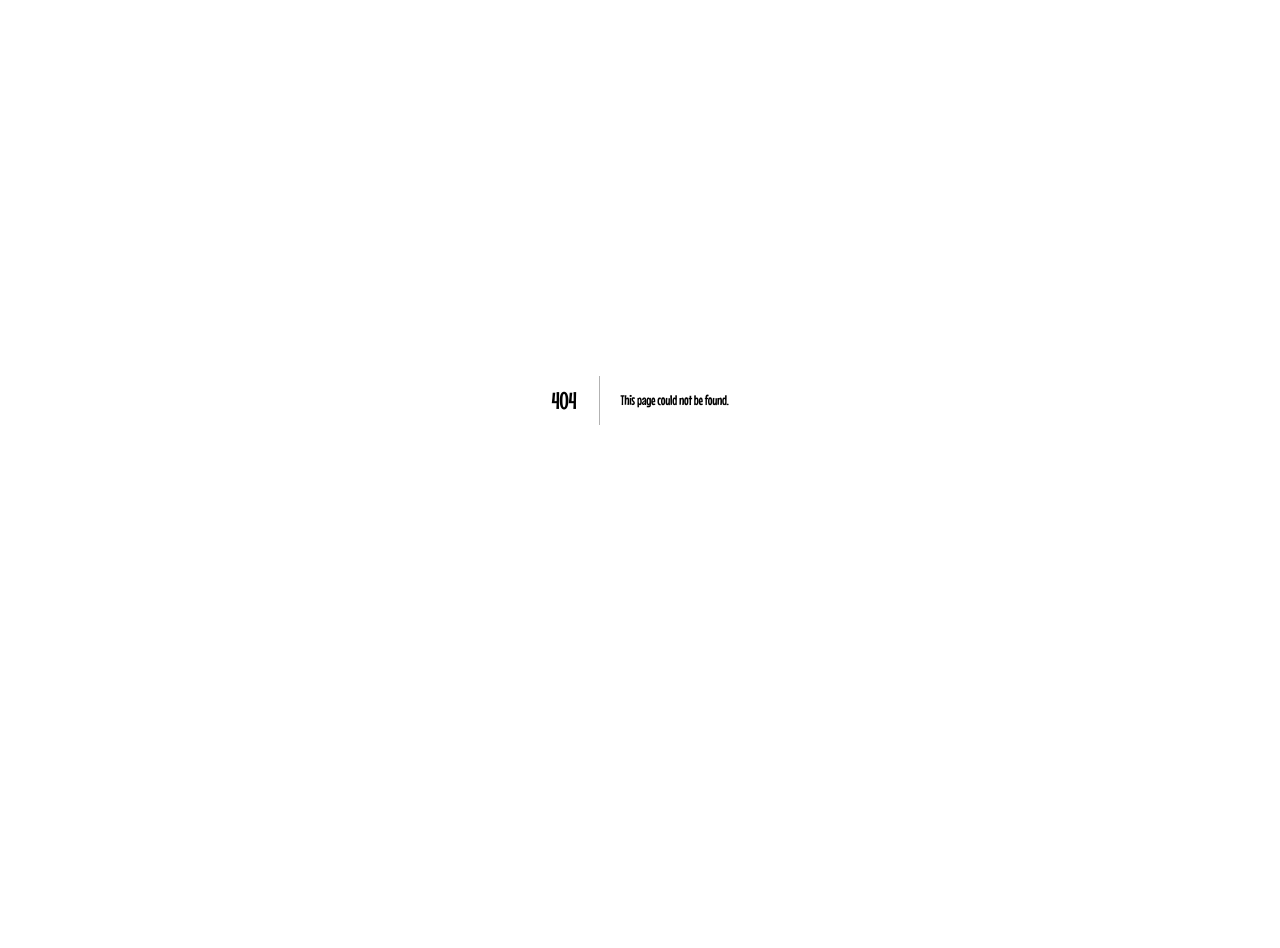
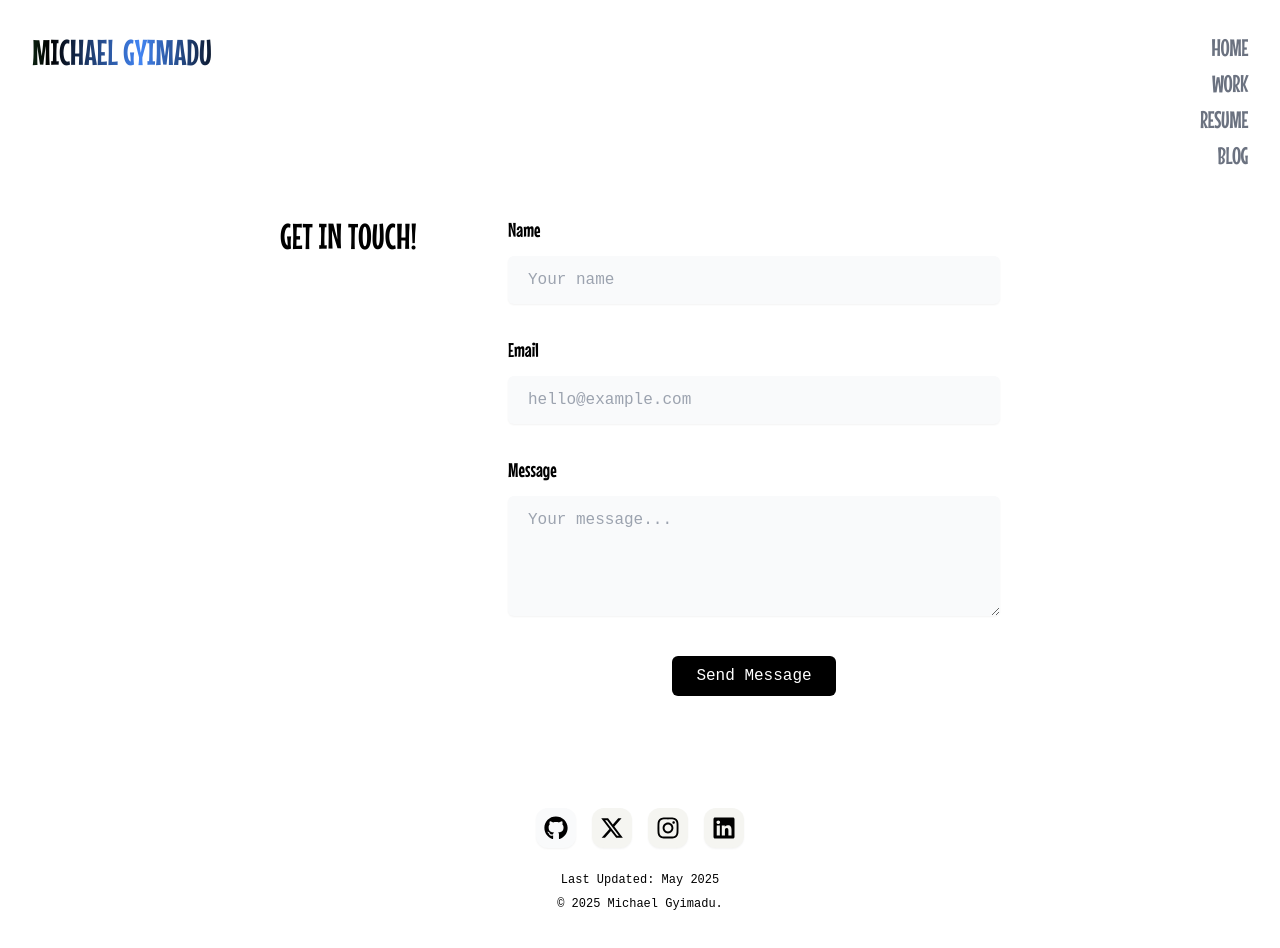
Before and after one commit to gyimadu/portfolio, a Next.js app: page /contact in a window 1280 px wide. Before the commit this address had no page. Shown: the top 948 px of the page. Before the commit the page ends 800 px from the top, so only its background shows below. Built offline with nearby package versions, Linux system fonts and the light colour scheme; a web font is replaced by a local one.

Commit message:
Update: update resume

```diff
--- /dev/null
+++ b/src/app/contact/page.tsx
@@ -0,0 +1,126 @@
+'use client';
+import Header from '@/components/Header';
+import { FaGithub, FaInstagram, FaLinkedin } from 'react-icons/fa';
+import { FaXTwitter } from 'react-icons/fa6';
+
+
+export default function Contact() {
+  return (
+    <div className="min-h-screen bg-white">
+      <Header />
+      <main className="max-w-3xl mx-auto px-6 py-12 md:py-8">
+        <section className="mb-20">
+          <div className="flex flex-col md:flex-row md:gap-16 md:items-start">
+            {/* Left column - 20% */}
+            <div className="mb-8 md:mb-0 md:w-1/4 md:sticky md:top-24">
+              <div className="text-3xl md:text-4xl font-bold text-black uppercase font-mouse">Get In Touch!</div>
+            </div>
+
+            {/* Right column - 80% */}
+            <div className="lg:w-3/4">
+              <form
+                action="https://formspree.io/f/mbllpppa"
+                method="POST"
+                className="space-y-6 md:space-y-8"
+              >
+                <div className="space-y-3">
+                  <label htmlFor="name" className="block text-black text-lg md:text-xl font-mouse">
+                    Name
+                  </label>
+                  <input
+                    type="text"
+                    id="name"
+                    name="name"
+                    required
+                    className="w-full px-5 py-3 bg-gray-50 text-black rounded-md shadow-sm focus:outline-none focus:ring-2 focus:ring-gray-200 text-base lg:text-base"
+                    placeholder="Your name"
+                  />
+                </div>
+
+                <div className="space-y-3">
+                  <label htmlFor="email" className="block text-black text-lg md:text-xl font-mouse">
+                    Email
+                  </label>
+                  <input
+                    type="email"
+                    id="email"
+                    name="email"
+                    required
+                    className="w-full px-5 py-3 bg-gray-50 text-black rounded-md shadow-sm focus:outline-none focus:ring-2 focus:ring-gray-200 text-base md:text-base"
+                    placeholder="hello@example.com"
+                  />
+                </div>
+
+                <div className="space-y-3">
+                  <label htmlFor="message" className="block text-black text-lg md:text-xl font-mouse">
+                    Message
+                  </label>
+                  <textarea
+                    id="message"
+                    name="message"
+                    required
+                    rows={4}
+                    className="w-full px-5 py-3 bg-gray-50 text-black rounded-md shadow-sm focus:outline-none focus:ring-2 focus:ring-gray-200 text-base md:text-base"
+                    placeholder="Your message..."
+                  />
+                </div>
+
+                <div className="flex justify-center">
+                  <button
+                    type="submit"
+                    className="px-6 py-2 font-f1 bg-black text-white text-base md:text-base rounded-md hover:bg-gray-800 transition-colors"
+                  >
+                    Send Message
+                  </button>
+                </div>
+              </form>
+            </div>
+          </div>
+        </section>
+
+        <footer className="text-center border-t sm:border-t-0 border-gray-200 pt-8 text-black text-xs pb-8">
+            <div className="flex justify-center gap-2 md:gap-4 mb-6">
+              <a
+                href="https://github.com/gyimadu"
+                target="_blank"
+                rel="noopener noreferrer"
+                className="p-2 bg-gray-50 text-black rounded-xl hover:bg-gray-100 text-center transition-all shadow-sm hover:shadow-md"
+                aria-label="GitHub Profile"
+              >
+                <FaGithub className="w-6 h-6" />
+              </a>
+              <a
+                href="https://twitter.com/gyimaduu"
+                target="_blank"
+                rel="noopener noreferrer"
+                className="p-2 bg-[#F5F5F1] text-black rounded-xl hover:bg-[#EFEEE9] text-center transition-all shadow-sm hover:shadow-md"
+                aria-label="X (Twitter) Profile"
+              >
+                <FaXTwitter className="w-6 h-6" />
+              </a>
+              <a
+                href="https://instagram.com/gyimadu_"
+                target="_blank"
+                rel="noopener noreferrer"
+                className="p-2 bg-[#F5F5F1] text-black rounded-xl hover:bg-[#EFEEE9] text-center transition-all shadow-sm hover:shadow-md"
+                aria-label="Instagram Profile"
+              >
+                <FaInstagram className="w-6 h-6" />
+              </a>
+              <a
+                href="https://linkedin.com/in/michael-gyimadu"
+                target="_blank"
+                rel="noopener noreferrer"
+                className="p-2 bg-[#F5F5F1] text-black rounded-xl hover:bg-[#EFEEE9] text-center transition-all shadow-sm hover:shadow-md"
+                aria-label="LinkedIn Profile"
+              >
+                <FaLinkedin className="w-6 h-6" />
+              </a>
+            </div>
+            <div className="mb-2">Last Updated: May 2025</div>
+            <div>© {new Date().getFullYear()} Michael Gyimadu.</div>
+        </footer>
+      </main>
+    </div>
+  );
+}
--- /dev/null
+++ b/src/app/papers/page.tsx
@@ -0,0 +1,103 @@
+'use client';
+import Header from '@/components/Header';
+// import { FaGithub, FaInstagram, FaLinkedin, FaPinterest } from 'react-icons/fa';
+// import { FaXTwitter } from 'react-icons/fa6';
+
+export default function Papers() {
+
+  const projects = [
+    {
+      title: "Mathematical Foundations of ML",
+      description: "A Comparative Analysis of Principal Component Analysis and Singular Value Decomposition as Dimensionality Reduction Techniques.",
+      link: "https://arxiv.org/abs/2506.16663"
+    },
+  ];
+
+  return (
+    <div className="min-h-screen bg-white">
+      <Header />
+      <main className="max-w-3xl mx-auto px-6 py-16 relative">
+        <div className="w-full">
+          <div className="space-y-16 md:space-y-24">
+            {projects.map((paper, index) => (
+                <div
+                    key={index}
+                    className="paper-section"
+                    data-index={index}
+                >
+                    <div className="w-full">
+                        <h3 className="text-2xl md:text-4xl font-bold mb-4 md:mb-8 uppercase font-mouse">{paper.title}</h3>
+                        <div className="text-gray-600 text-lg md:text-xl mb-2">{paper.description}</div>
+
+                        {paper.link && (
+                        <a
+                            href={paper.link}
+                            target="_blank"
+                            rel="noopener noreferrer"
+                            className="inline-block mt-4 text-blue-600 hover:text-blue-800 transition-colors"
+                        >
+                            [ 📄 View Paper ]
+                        </a>
+                        )}
+                    </div>
+                </div>
+            ))}
+          </div>
+        </div>
+
+        {/* Centered footer
+        <footer className="border-t sm:border-t-0 border-gray-200 pt-8 text-center text-black text-xs pb-8 mt-16">
+          <div className="flex justify-center gap-2 md:gap-4 mb-4">
+            <a
+              href="https://github.com/gyimadu"
+              target="_blank"
+              rel="noopener noreferrer"
+              className="p-2 bg-gray-50 text-black rounded-xl hover:bg-gray-100 text-center transition-all shadow-sm hover:shadow-md"
+              aria-label="GitHub Profile"
+            >
+              <FaGithub className="w-4 h-4" />
+            </a>
+            <a
+              href="https://twitter.com/gyimaduu"
+              target="_blank"
+              rel="noopener noreferrer"
+              className="p-2 bg-[#F5F5F1] text-black rounded-xl hover:bg-[#EFEEE9] text-center transition-all shadow-sm hover:shadow-md"
+              aria-label="X (Twitter) Profile"
+            >
+              <FaXTwitter className="w-4 h-4" />
+            </a>
+            <a
+              href="https://instagram.com/gyimadu_"
+              target="_blank"
+              rel="noopener noreferrer"
+              className="p-2 bg-[#F5F5F1] text-black rounded-xl hover:bg-[#EFEEE9] text-center transition-all shadow-sm hover:shadow-md"
+              aria-label="Instagram Profile"
+            >
+              <FaInstagram className="w-4 h-4" />
+            </a>
+            <a
+              href="https://linkedin.com/in/michael-gyimadu"
+              target="_blank"
+              rel="noopener noreferrer"
+              className="p-2 bg-[#F5F5F1] text-black rounded-xl hover:bg-[#EFEEE9] text-center transition-all shadow-sm hover:shadow-md"
+              aria-label="LinkedIn Profile"
+            >
+              <FaLinkedin className="w-4 h-4" />
+            </a>
+            <a
+              href="https://pin.it/31jFT8j7h"
+              target="_blank"
+              rel="noopener noreferrer"
+              className="p-2 bg-[#F5F5F1] text-black rounded-xl hover:bg-[#EFEEE9] text-center transition-all shadow-sm hover:shadow-md"
+              aria-label="Pinterest Profile"
+            >
+              <FaPinterest className="w-4 h-4" />
+            </a>
+          </div>
+          <div className="mb-2">Last Updated: January 2025</div>
+          <div>© {new Date().getFullYear()} Michael Gyimadu.</div>
+        </footer> */}
+      </main>
+    </div>
+  );
+}
```
Also changed, not shown: 1 other file (tests, documents, lock files or other folders).
